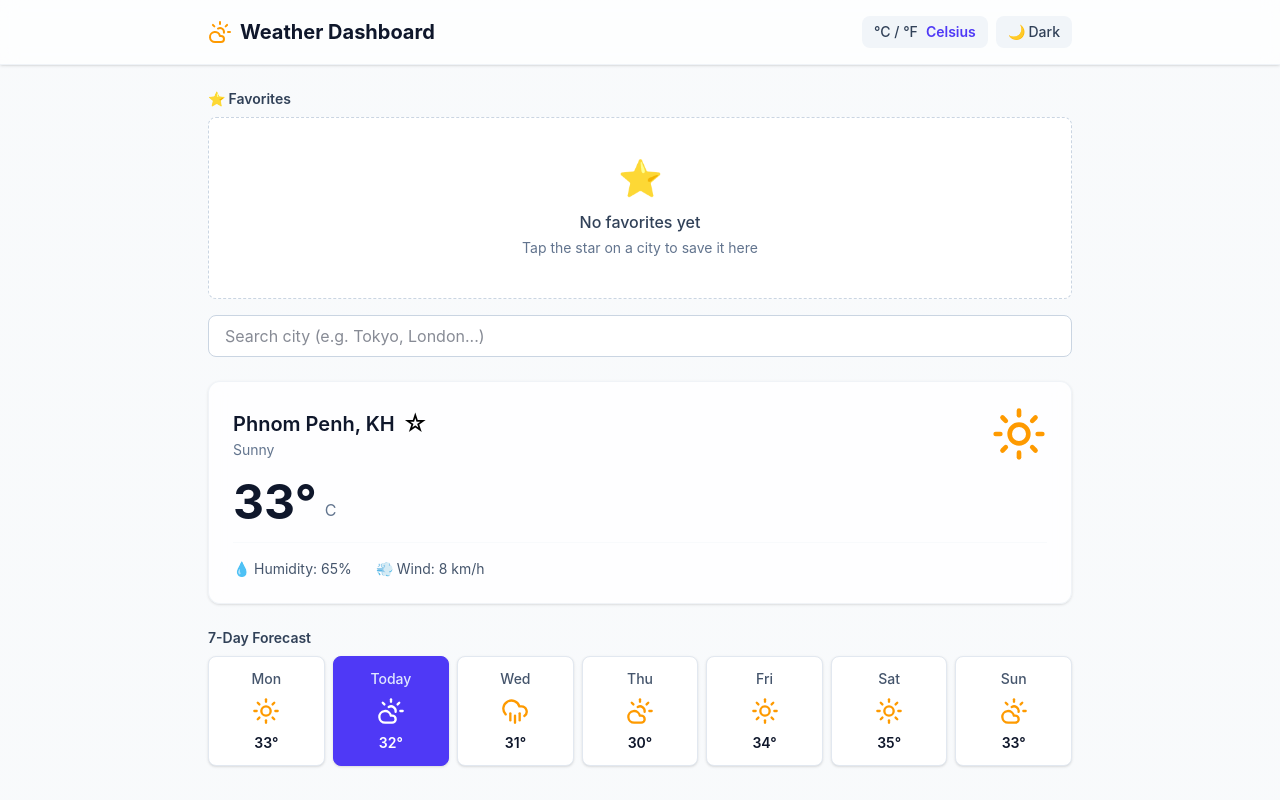
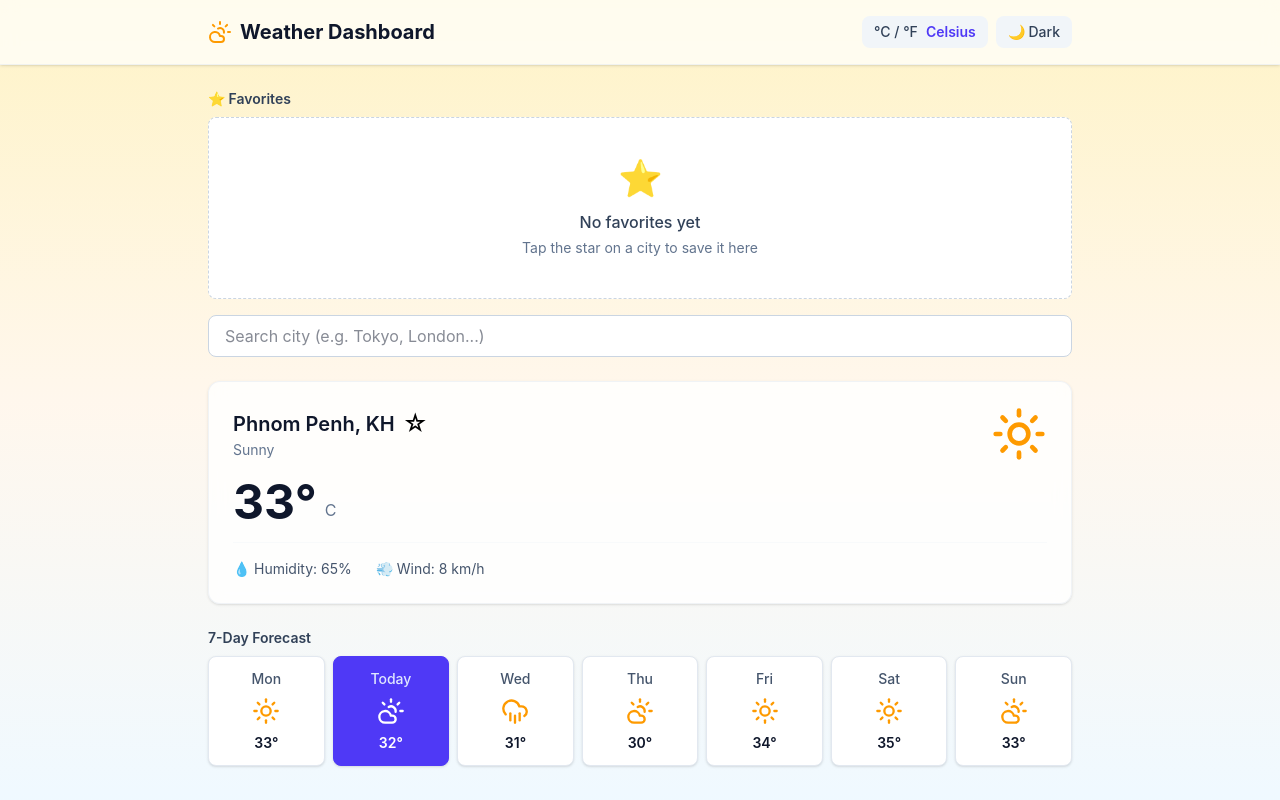
Before and after one commit to sieve-dev-sudo/weather-dashboard, a React (Vite) app: page / in a window 1280 px wide. Built offline with nearby package versions, Linux system fonts and the light colour scheme.

Commit message:
feat: pass selected city condition to Layout for theming

```diff
--- a/src/App.jsx
+++ b/src/App.jsx
@@ -33,7 +33,13 @@ function App() {
   }
 
   return (
-    <Layout unit={unit} onToggleUnit={toggleUnit} isDark={isDark} onToggleDark={toggleDarkMode}>
+    <Layout
+      unit={unit}
+      onToggleUnit={toggleUnit}
+      isDark={isDark}
+      onToggleDark={toggleDarkMode}
+      condition={selectedCity.condition}
+    >
       <FavoritesList
         cities={mockCities}
         favorites={favorites}
```
